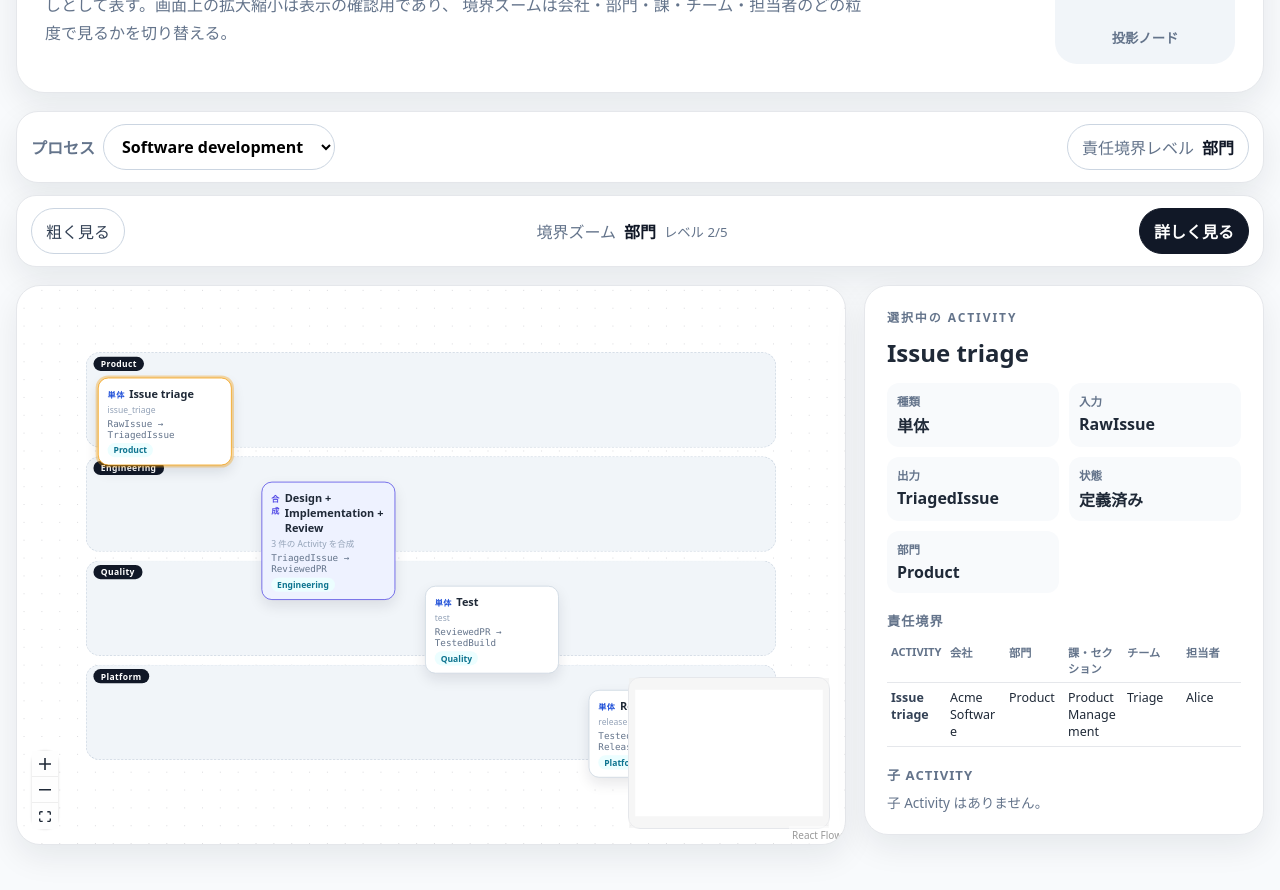
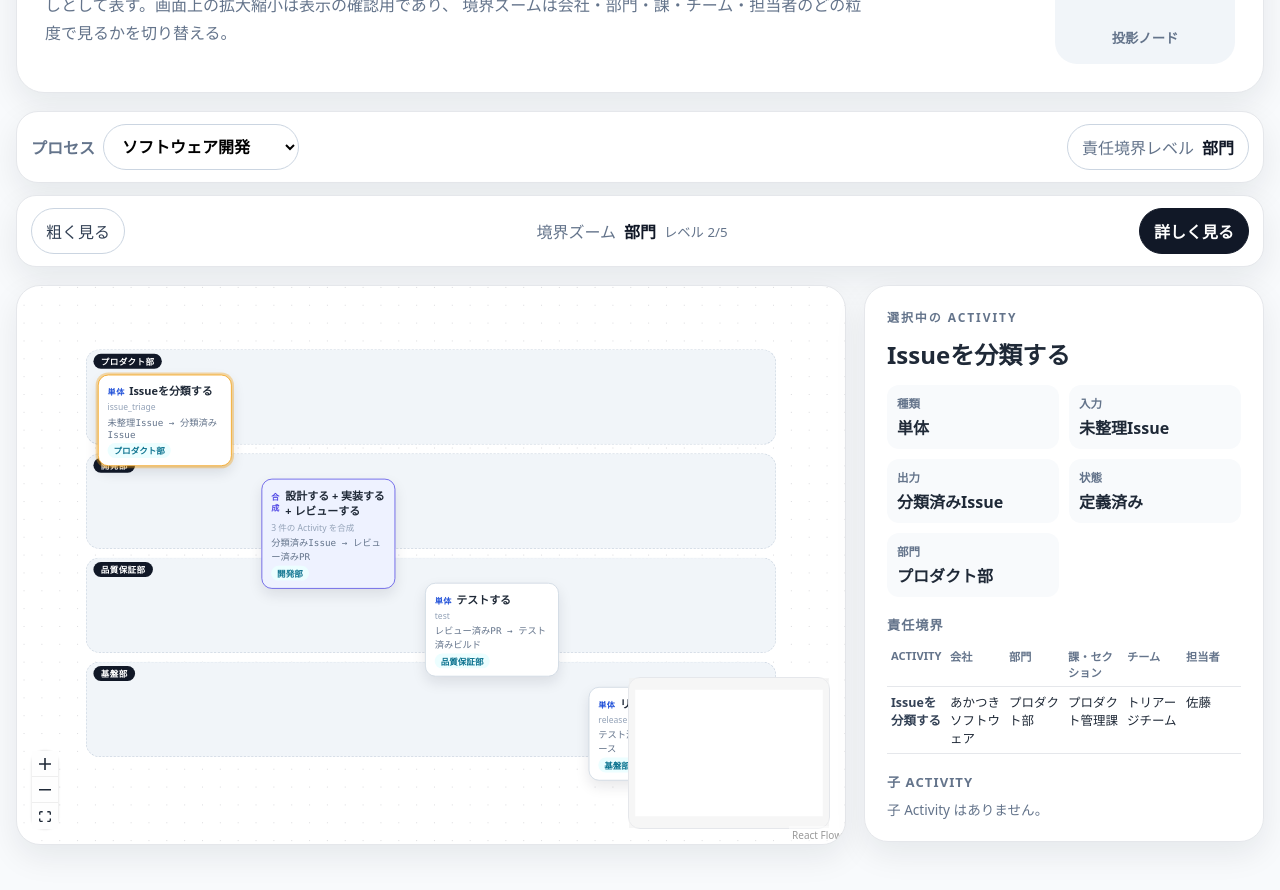
Before and after one commit to f4ah6o/responsible, a React (Vite) app: page / in a window 1280 px wide. Shown: the part 280-1170 px from the top of the page. Built offline with nearby package versions, Linux system fonts and the light colour scheme.

Commit message:
refactor: localize reference sample processes

```diff
--- a/src/sample.ts
+++ b/src/sample.ts
@@ -12,104 +12,104 @@ const softwareDevelopment: ProcessModel = {
   activities: {
     software_development: {
       id: "software_development",
-      name: "Software development",
-      input: "RawIssue",
-      output: "Release",
+      name: "ソフトウェア開発",
+      input: "未整理Issue",
+      output: "リリース",
       status: "defined",
       children: ["issue_triage", "design", "implementation", "review", "test", "release"],
-      responsibility: { company: "Acme Software" },
+      responsibility: { company: "あかつきソフトウェア" },
     },
     issue_triage: {
       id: "issue_triage",
-      name: "Issue triage",
-      input: "RawIssue",
-      output: "TriagedIssue",
+      name: "Issueを分類する",
+      input: "未整理Issue",
+      output: "分類済みIssue",
       status: "defined",
       responsibility: {
-        company: "Acme Software",
-        department: "Product",
-        section: "Product Management",
-        team: "Triage",
-        person: "Alice",
+        company: "あかつきソフトウェア",
+        department: "プロダクト部",
+        section: "プロダクト管理課",
+        team: "トリアージチーム",
+        person: "佐藤",
       },
     },
     design: {
       id: "design",
-      name: "Design",
-      input: "TriagedIssue",
-      output: "DesignDoc",
+      name: "設計する",
+      input: "分類済みIssue",
+      output: "設計書",
       status: "defined",
       responsibility: {
-        company: "Acme Software",
-        department: "Engineering",
-        section: "Architecture",
-        team: "Design",
-        person: "Bob",
+        company: "あかつきソフトウェア",
+        department: "開発部",
+        section: "アーキテクチャ課",
+        team: "設計チーム",
+        person: "鈴木",
       },
     },
     implementation: {
       id: "implementation",
-      name: "Implementation",
-      input: "DesignDoc",
-      output: "PullRequest",
+      name: "実装する",
+      input: "設計書",
+      output: "プルリクエスト",
       status: "defined",
       responsibility: {
-        company: "Acme Software",
-        department: "Engineering",
-        section: "Application",
-        team: "Feature",
-        person: "Carol",
+        company: "あかつきソフトウェア",
+        department: "開発部",
+        section: "アプリケーション課",
+        team: "機能開発チーム",
+        person: "高橋",
       },
     },
     review: {
       id: "review",
-      name: "Review",
-      input: "PullRequest",
-      output: "ReviewedPR",
+      name: "レビューする",
+      input: "プルリクエスト",
+      output: "レビュー済みPR",
       status: "validated",
       responsibility: {
-        company: "Acme Software",
-        department: "Engineering",
-        section: "Application",
-        team: "Feature",
-        person: "Dan",
+        company: "あかつきソフトウェア",
+        department: "開発部",
+        section: "アプリケーション課",
+        team: "機能開発チーム",
+        person: "田中",
       },
     },
     test: {
       id: "test",
-      name: "Test",
-      input: "ReviewedPR",
-      output: "TestedBuild",
+      name: "テストする",
+      input: "レビュー済みPR",
+      output: "テスト済みビルド",
       status: "validated",
       responsibility: {
-        company: "Acme Software",
-        department: "Quality",
-        section: "QA",
-        team: "Test",
-        person: "Erin",
+        company: "あかつきソフトウェア",
+        department: "品質保証部",
+        section: "QA課",
+        team: "テストチーム",
+        person: "伊藤",
       },
     },
     release: {
       id: "release",
-      name: "Release",
-      input: "TestedBuild",
-      output: "Release",
+      name: "リリースする",
+      input: "テスト済みビルド",
+      output: "リリース",
       status: "automatable",
       responsibility: {
-        company: "Acme Software",
-        department: "Platform",
-        section: "Release Eng",
-        team: "Ops",
-        person: "Frank",
+        company: "あかつきソフトウェア",
+        department: "基盤部",
+        section: "リリース管理課",
+        team: "運用チーム",
+        person: "小林",
       },
     },
   },
   flows: [
-    { from: "issue_triage", to: "design", contract: "TriagedIssue is ready for design" },
-    { from: "design", to: "implementation", contract: "DesignDoc is accepted" },
-    { from: "implementation", to: "review", contract: "PullRequest is opened" },
-    { from: "review", to: "test", contract: "ReviewedPR is approved" },
-    { from: "test", to: "release", contract: "TestedBuild passes release criteria" },
+    { from: "issue_triage", to: "design", contract: "分類済みIssueとして設計へ渡せる" },
+    { from: "design", to: "implementation", contract: "設計書が実装へ渡せる" },
+    { from: "implementation", to: "review", contract: "プルリクエストがレビュー可能" },
+    { from: "review", to: "test", contract: "レビュー済みPRがテスト可能" },
+    { from: "test", to: "release", contract: "テスト済みビルドがリリース可能" },
   ],
   views: [
     { id: "person_view", layout: "lane", boundary: "person", normalForm: "responsibilityBoundary" },
@@ -140,104 +140,104 @@ const documentPublishing: ProcessModel = {
   activities: {
     document_publishing: {
       id: "document_publishing",
-      name: "Document publishing",
-      input: "Outline",
-      output: "ArchiveRecord",
+      name: "文書公開",
+      input: "構成案",
+      output: "保管記録",
       status: "defined",
       children: ["draft", "doc_review", "revise", "approve", "publish", "archive"],
-      responsibility: { company: "Beacon Media" },
+      responsibility: { company: "ビーコンメディア" },
     },
     draft: {
       id: "draft",
-      name: "Draft",
-      input: "Outline",
-      output: "DraftDoc",
+      name: "下書きを作成する",
+      input: "構成案",
+      output: "下書き",
       status: "defined",
       responsibility: {
-        company: "Beacon Media",
-        department: "Authoring",
-        section: "Writers",
-        team: "Docs",
-        person: "Mia",
+        company: "ビーコンメディア",
+        department: "制作部",
+        section: "ライター課",
+        team: "文書チーム",
+        person: "三浦",
       },
     },
     doc_review: {
       id: "doc_review",
-      name: "Review",
-      input: "DraftDoc",
-      output: "ReviewedDraft",
+      name: "内容を確認する",
+      input: "下書き",
+      output: "確認済み下書き",
       status: "validated",
       responsibility: {
-        company: "Beacon Media",
-        department: "Authoring",
-        section: "Editors",
-        team: "Review",
-        person: "Noah",
+        company: "ビーコンメディア",
+        department: "制作部",
+        section: "編集課",
+        team: "レビューチーム",
+        person: "中村",
       },
     },
     revise: {
       id: "revise",
-      name: "Revise",
-      input: "ReviewedDraft",
-      output: "RevisedDoc",
+      name: "修正する",
+      input: "確認済み下書き",
+      output: "修正版",
       status: "defined",
       responsibility: {
-        company: "Beacon Media",
-        department: "Authoring",
-        section: "Writers",
-        team: "Docs",
-        person: "Mia",
+        company: "ビーコンメディア",
+        department: "制作部",
+        section: "ライター課",
+        team: "文書チーム",
+        person: "三浦",
       },
     },
     approve: {
       id: "approve",
-      name: "Approve",
-      input: "RevisedDoc",
-      output: "ApprovedDoc",
+      name: "公開を承認する",
+      input: "修正版",
+      output: "承認済み文書",
       status: "validated",
       responsibility: {
-        company: "Beacon Media",
-        department: "Governance",
-        section: "Compliance",
-        team: "Approval",
-        person: "Olivia",
+        company: "ビーコンメディア",
+        department: "統制部",
+        section: "コンプライアンス課",
+        team: "承認チーム",
+        person: "大野",
       },
     },
     publish: {
       id: "publish",
-      name: "Publish",
-      input: "ApprovedDoc",
-      output: "PublishedDoc",
+      name: "公開する",
+      input: "承認済み文書",
+      output: "公開済み文書",
       status: "automatable",
       responsibility: {
-        company: "Beacon Media",
-        department: "Platform",
-        section: "Web",
-        team: "Publishing",
-        person: "Pavel",
+        company: "ビーコンメディア",
+        department: "基盤部",
+        section: "Web課",
+        team: "公開チーム",
+        person: "山本",
       },
     },
     archive: {
       id: "archive",
-      name: "Archive",
-      input: "PublishedDoc",
-      output: "ArchiveRecord",
+      name: "記録を保管する",
+      input: "公開済み文書",
+      output: "保管記録",
       status: "automatable",
       responsibility: {
-        company: "Beacon Media",
-        department: "Platform",
-        section: "Records",
-        team: "Archive",
-        person: "Quinn",
+        company: "ビーコンメディア",
+        department: "基盤部",
+        section: "記録管理課",
+        team: "保管チーム",
+        person: "吉田",
       },
     },
   },
   flows: [
-    { from: "draft", to: "doc_review", contract: "DraftDoc is ready for review" },
-    { from: "doc_review", to: "revise", contract: "ReviewedDraft has change notes" },
-    { from: "revise", to: "approve", contract: "RevisedDoc is submission-ready" },
-    { from: "approve", to: "publish", contract: "ApprovedDoc is cleared for release" },
-    { from: "publish", to: "archive", contract: "PublishedDoc is live" },
+    { from: "draft", to: "doc_review", contract: "下書きが確認可能" },
+    { from: "doc_review", to: "revise", contract: "確認結果が修正指示として整理されている" },
+    { from: "revise", to: "approve", contract: "修正版が承認申請可能" },
+    { from: "approve", to: "publish", contract: "承認済み文書が公開可能" },
+    { from: "publish", to: "archive", contract: "公開済み文書を保管できる" },
   ],
   views: [
     { id: "person_view", layout: "lane", boundary: "person", normalForm: "responsibilityBoundary" },
@@ -268,9 +268,9 @@ const aiAgentExecution: ProcessModel = {
   activities: {
     ai_agent_execution: {
       id: "ai_agent_execution",
-      name: "AI agent execution",
-      input: "UserMessage",
-      output: "AssistantMessage",
+      name: "AIエージェント実行",
+      input: "ユーザー発話",
+      output: "アシスタント応答",
       status: "defined",
       children: [
         "user_request",
@@ -280,99 +280,99 @@ const aiAgentExecution: ProcessModel = {
         "verification",
         "response",
       ],
-      responsibility: { company: "Agent Platform" },
+      responsibility: { company: "エージェント基盤" },
     },
     user_request: {
       id: "user_request",
-      name: "User request",
-      input: "UserMessage",
-      output: "UserRequest",
+      name: "依頼を受け付ける",
+      input: "ユーザー発話",
+      output: "解釈済み依頼",
       status: "defined",
       responsibility: {
-        company: "Agent Platform",
-        department: "Interface",
-        section: "Frontend",
-        team: "Chat",
-        person: "Gateway",
+        company: "エージェント基盤",
+        department: "インターフェース部",
+        section: "フロントエンド課",
+        team: "チャットチーム",
+        person: "ゲートウェイ",
       },
     },
     context_collection: {
       id: "context_collection",
-      name: "Context collection",
-      input: "UserRequest",
-      output: "Context",
+      name: "文脈を集める",
+      input: "解釈済み依頼",
+      output: "文脈",
       status: "defined",
       responsibility: {
-        company: "Agent Platform",
-        department: "Runtime",
-        section: "Retrieval",
-        team: "Context",
-        person: "Retriever",
+        company: "エージェント基盤",
+        department: "実行基盤部",
+        section: "検索課",
+        team: "文脈チーム",
+        person: "リトリーバー",
       },
     },
     planning: {
       id: "planning",
-      name: "Planning",
-      input: "Context",
-      output: "Plan",
+      name: "計画する",
+      input: "文脈",
+      output: "実行計画",
       status: "defined",
       responsibility: {
-        company: "Agent Platform",
-        department: "Runtime",
-        section: "Reasoning",
-        team: "Planner",
-        person: "Planner",
+        company: "エージェント基盤",
+        department: "実行基盤部",
+        section: "推論課",
+        team: "計画チーム",
+        person: "プランナー",
       },
     },
     tool_execution: {
       id: "tool_execution",
-      name: "Tool execution",
-      input: "Plan",
-      output: "ToolResult",
+      name: "ツールを実行する",
+      input: "実行計画",
+      output: "ツール結果",
       status: "validated",
       responsibility: {
-        company: "Agent Platform",
-        department: "Runtime",
-        section: "Execution",
-        team: "Tools",
-        person: "Executor",
+        company: "エージェント基盤",
+        department: "実行基盤部",
+        section: "実行課",
+        team: "ツールチーム",
+        person: "エグゼキューター",
       },
     },
     verification: {
       id: "verification",
-      name: "Verification",
-      input: "ToolResult",
-      output: "VerifiedResult",
+      name: "結果を検証する",
+      input: "ツール結果",
+      output: "検証済み結果",
       status: "validated",
       responsibility: {
-        company: "Agent Platform",
-        department: "Runtime",
-        section: "Reasoning",
-        team: "Verifier",
-        person: "Verifier",
+        company: "エージェント基盤",
+        department: "実行基盤部",
+        section: "推論課",
+        team: "検証チーム",
+        person: "ベリファイア",
       },
     },
     response: {
       id: "response",
-      name: "Response",
-      input: "VerifiedResult",
-      output: "AssistantMessage",
+      name: "応答する",
+      input: "検証済み結果",
+      output: "アシスタント応答",
       status: "automatable",
       responsibility: {
-        company: "Agent Platform",
-        department: "Interface",
-        section: "Frontend",
-        team: "Chat",
-        person: "Gateway",
+        company: "エージェント基盤",
+        department: "インターフェース部",
+        section: "フロントエンド課",
+        team: "チャットチーム",
+        person: "ゲートウェイ",
       },
     },
   },
   flows: [
-    { from: "user_request", to: "context_collection", contract: "UserRequest is parsed" },
-    { from: "context_collection", to: "planning", contract: "Context is assembled" },
-    { from: "planning", to: "tool_execution", contract: "Plan is selected" },
-    { from: "tool_execution", to: "verification", contract: "ToolResult is captured" },
-    { from: "verification", to: "response", contract: "VerifiedResult is grounded" },
+    { from: "user_request", to: "context_collection", contract: "依頼が解釈済み" },
+    { from: "context_collection", to: "planning", contract: "文脈が組み立て済み" },
+    { from: "planning", to: "tool_execution", contract: "実行計画が選択済み" },
+    { from: "tool_execution", to: "verification", contract: "ツール結果が取得済み" },
+    { from: "verification", to: "response", contract: "検証済み結果に基づいて応答できる" },
   ],
   views: [
     { id: "person_view", layout: "lane", boundary: "person", normalForm: "responsibilityBoundary" },
@@ -401,19 +401,19 @@ const aiAgentExecution: ProcessModel = {
 export const sampleProcesses: readonly SampleProcess[] = [
   {
     id: "software_development",
-    title: "Software development",
+    title: "ソフトウェア開発",
     rootActivityId: "software_development",
     model: softwareDevelopment,
   },
   {
     id: "document_publishing",
-    title: "Document publishing",
+    title: "文書公開",
     rootActivityId: "document_publishing",
     model: documentPublishing,
   },
   {
     id: "ai_agent_execution",
-    title: "AI agent execution",
+    title: "AIエージェント実行",
     rootActivityId: "ai_agent_execution",
     model: aiAgentExecution,
   },
```
